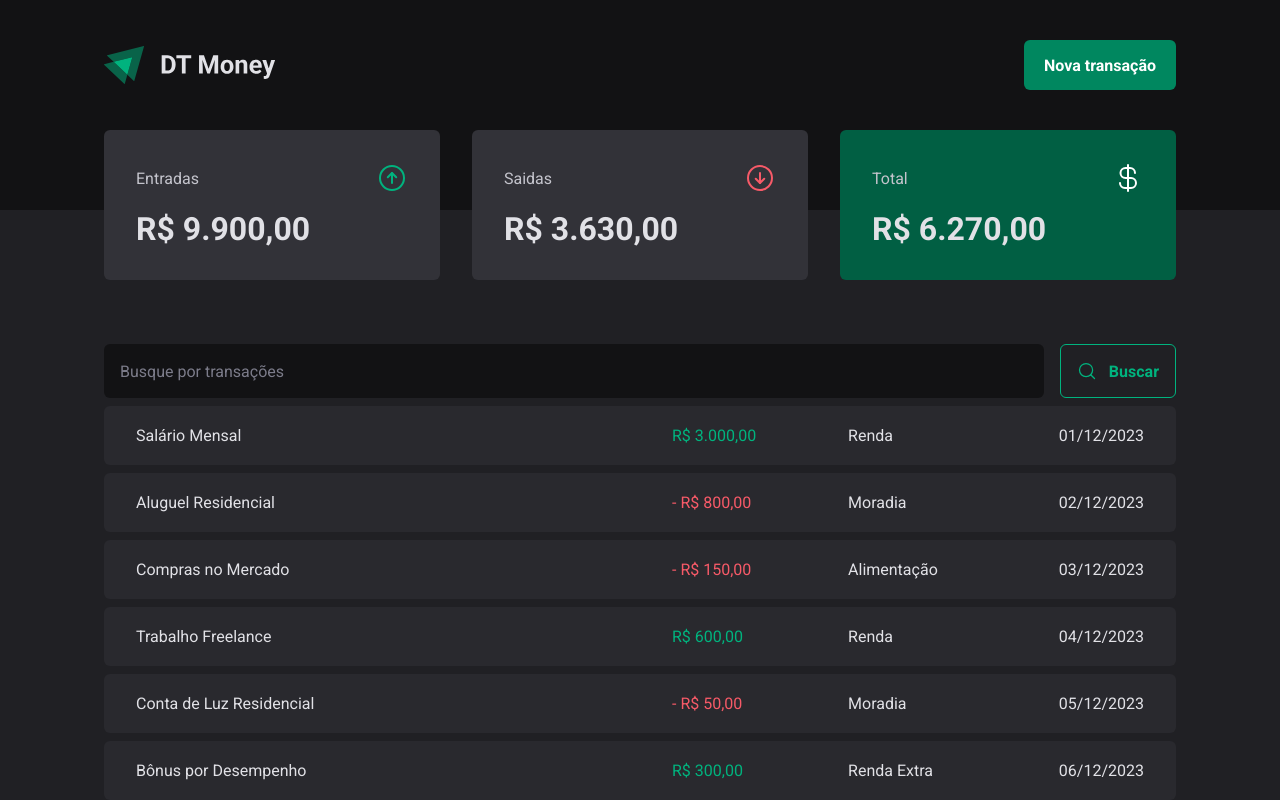
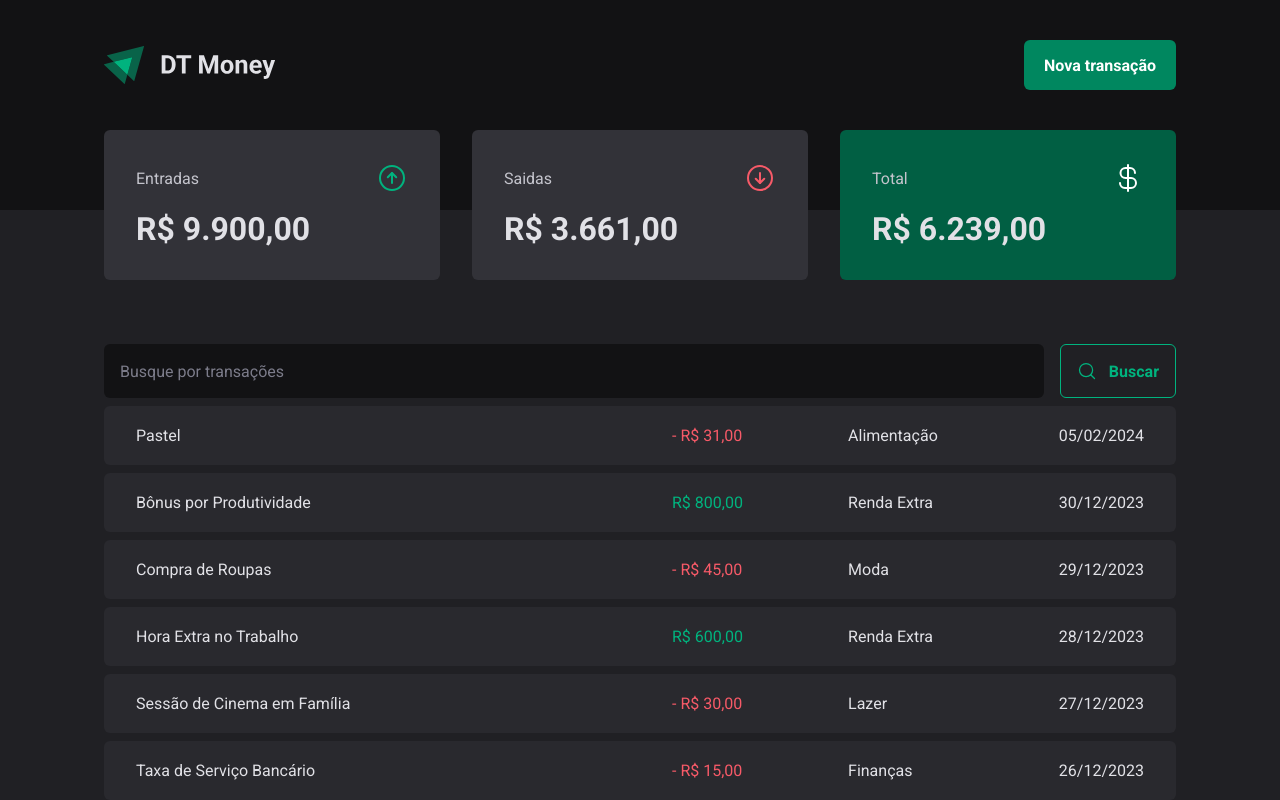
Before and after one commit to AlanTomaiz/dt.money, a React (Vite) app: page / in a window 1280 px wide. Shown: the top 800 px of the page. Built offline with nearby package versions, Linux system fonts and the light colour scheme; data requests are answered from the project's data file.

Commit message:
fetch: add create transactions

```diff
--- a/server.json
+++ b/server.json
@@ -239,6 +239,14 @@
       "type": "income",
       "category": "Renda Extra",
       "createdAt": "2023-12-30T14:30:00Z"
+    },
+    {
+      "description": "Pastel",
+      "category": "Alimentação",
+      "type": "outcome",
+      "price": 3100,
+      "createdAt": "2024-02-05T11:56:41.000Z",
+      "id": "gnnzaRG"
     }
   ]
 }
--- a/src/components/NewTransactionModal/index.tsx
+++ b/src/components/NewTransactionModal/index.tsx
@@ -3,6 +3,7 @@ import * as Dialog from '@radix-ui/react-dialog'
 import { ArrowCircleDown, ArrowCircleUp, X } from 'phosphor-react'
 import { Controller, useForm } from 'react-hook-form'
 import * as z from 'zod'
+import { useTransactions } from '../../hooks/useTransactions'
 import {
   CloseButton,
   Content,
@@ -21,13 +22,22 @@ const transactionFormSchema = z.object({
 type TransactionFormInputs = z.infer<typeof transactionFormSchema>
 
 export function NewTransactionModal() {
-  const { control, register, handleSubmit, formState } =
+  const { createTransactions } = useTransactions()
+
+  const { control, register, handleSubmit, formState, reset } =
     useForm<TransactionFormInputs>({
       resolver: zodResolver(transactionFormSchema),
     })
 
   async function handleTransactionForm(data: TransactionFormInputs) {
-    console.log(data)
+    await createTransactions({
+      description: data.description,
+      category: data.category,
+      type: data.type,
+      price: data.price * 100,
+    })
+
+    reset()
   }
 
   return (
@@ -51,7 +61,7 @@ export function NewTransactionModal() {
             type="number"
             placeholder="Preço"
             required
-            {...register('price')}
+            {...register('price', { valueAsNumber: true })}
           />
 
           <input
--- a/src/contexts/Transactions.tsx
+++ b/src/contexts/Transactions.tsx
@@ -10,9 +10,12 @@ interface Transaction {
   createdAt: string
 }
 
+type TransactionDTO = Omit<Transaction, 'id' | 'createdAt'>
+
 interface TransactionsContext {
   transactions: Transaction[]
   fetchTransactions: (query?: string) => Promise<void>
+  createTransactions: (data: TransactionDTO) => Promise<void>
 }
 
 interface ProviderProps {
@@ -33,10 +36,28 @@ export function TransactionsProvide({ children }: ProviderProps) {
     // const data = await response.json()
 
     const response = await api.get('/transactions', {
-      params: { q: query },
+      params: {
+        _sort: 'createdAt',
+        _order: 'desc',
+        q: query,
+      },
     })
 
     setTransactions(response.data)
+  }
+
+  async function createTransactions(data: TransactionDTO) {
+    const { description, category, type, price } = data
+
+    const response = await api.post('/transactions', {
+      description,
+      category,
+      type,
+      price,
+      createdAt: new Date(),
+    })
+
+    setTransactions((state) => [response.data, ...state])
   }
 
   useEffect(() => {
@@ -45,7 +66,11 @@ export function TransactionsProvide({ children }: ProviderProps) {
 
   return (
     <TransactionsContext.Provider
-      value={{ transactions, fetchTransactions: loadTransactions }}
+      value={{
+        transactions,
+        fetchTransactions: loadTransactions,
+        createTransactions,
+      }}
     >
       {children}
     </TransactionsContext.Provider>
```
